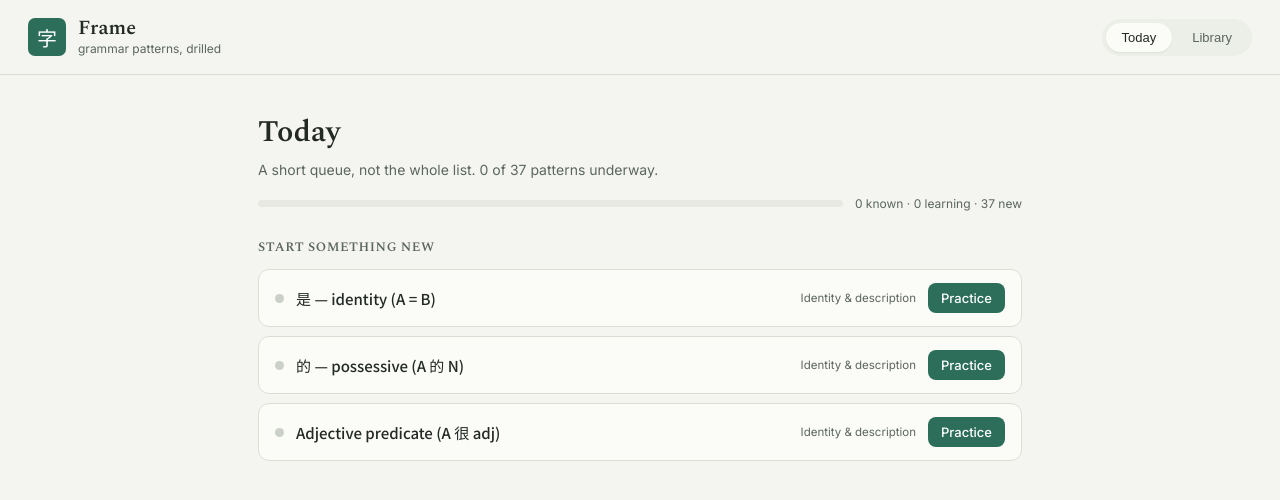
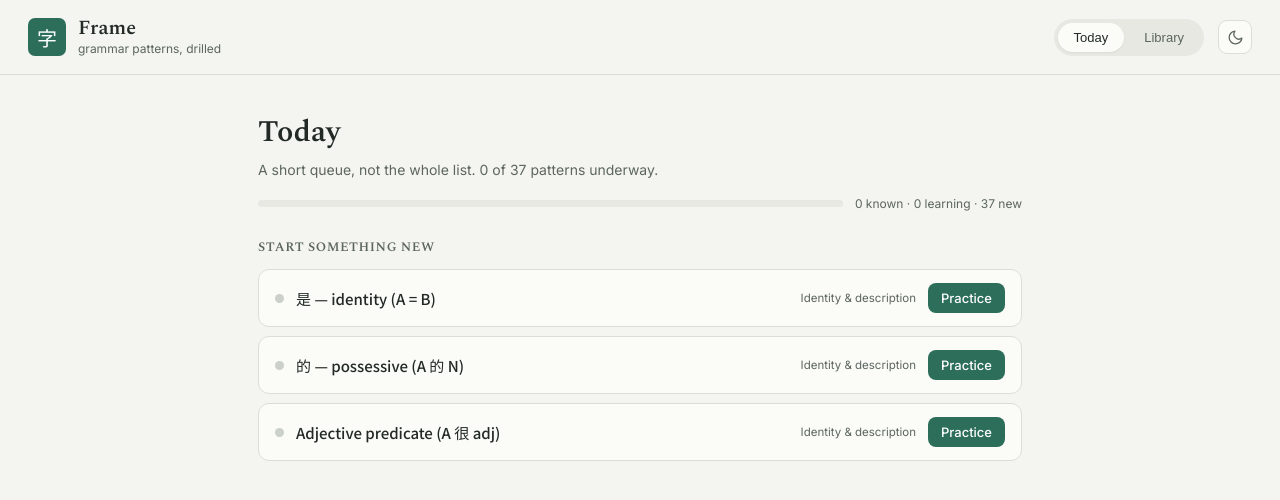
Before and after one commit to Despiix/Mandarin-Grammar, a React (Vite) app: page / in a window 1280 px wide. Shown: the top 500 px of the page. Built offline with nearby package versions, Linux system fonts and the light colour scheme.

Commit message:
Add dark/light mode toggle

```diff
--- a/index.html
+++ b/index.html
@@ -6,6 +6,15 @@
     <meta name="theme-color" content="#2C6E59" />
     <link rel="icon" type="image/svg+xml" href="./icon.svg" />
     <title>Frame</title>
+    <script>
+      (function () {
+        try {
+          var t = localStorage.getItem("frame.theme.v1");
+          if (!t) t = matchMedia("(prefers-color-scheme: dark)").matches ? "dark" : "light";
+          document.documentElement.setAttribute("data-theme", t);
+        } catch (e) {}
+      })();
+    </script>
   </head>
   <body>
     <div id="root"></div>
--- a/src/App.jsx
+++ b/src/App.jsx
@@ -62,6 +62,17 @@ function Frame({ pattern }) {
   );
 }
 function Dot({ state, pulse }) { return <span className={"dot " + state + (pulse ? " pulse" : "")} title={STATE_LABEL[state]} />; }
+function ThemeIcon({ dark }) {
+  return dark ? (
+    <svg viewBox="0 0 24 24" fill="none" stroke="currentColor" strokeWidth="1.8" strokeLinecap="round" strokeLinejoin="round">
+      <circle cx="12" cy="12" r="4" /><path d="M12 2v2M12 20v2M4.9 4.9l1.4 1.4M17.7 17.7l1.4 1.4M2 12h2M20 12h2M4.9 19.1l1.4-1.4M17.7 6.3l1.4-1.4" />
+    </svg>
+  ) : (
+    <svg viewBox="0 0 24 24" fill="none" stroke="currentColor" strokeWidth="1.8" strokeLinecap="round" strokeLinejoin="round">
+      <path d="M21 12.8A9 9 0 1 1 11.2 3a7 7 0 0 0 9.8 9.8z" />
+    </svg>
+  );
+}
 function Row({ s, onGo, i = 0, pulse }) {
   return (
     <div className="trow rise" style={{ animationDelay: i * 45 + "ms" }}>
@@ -75,6 +86,14 @@ function Row({ s, onGo, i = 0, pulse }) {
 
 export default function App() {
   const online = useOnline();
+  const [theme, setTheme] = useState(() => {
+    try { const t = localStorage.getItem("frame.theme.v1"); if (t) return t; } catch {}
+    return typeof matchMedia !== "undefined" && matchMedia("(prefers-color-scheme: dark)").matches ? "dark" : "light";
+  });
+  useEffect(() => {
+    document.documentElement.setAttribute("data-theme", theme);
+    try { localStorage.setItem("frame.theme.v1", theme); } catch {}
+  }, [theme]);
   const [structures, setStructures] = useState(() => {
     const saved = loadStates();
     return STRUCTURES.map((s) => ({ ...s, state: saved[s.id]?.state || "new", lastScore: saved[s.id]?.lastScore ?? null }));
@@ -182,12 +201,22 @@ export default function App() {
           <span className="seal">字</span>
           <div><div className="title">Frame</div><div className="sub">grammar patterns, drilled</div></div>
         </div>
+        <div className="barright">
           {view !== "practice" && (
             <nav className="tabs">
               <button className={tab === "today" ? "tab on" : "tab"} onClick={() => setTab("today")}>Today</button>
               <button className={tab === "library" ? "tab on" : "tab"} onClick={() => setTab("library")}>Library</button>
             </nav>
           )}
+          <button
+            className="themetog"
+            onClick={() => setTheme((t) => (t === "dark" ? "light" : "dark"))}
+            title={theme === "dark" ? "Switch to light mode" : "Switch to dark mode"}
+            aria-label="Toggle dark mode"
+          >
+            <ThemeIcon dark={theme === "dark"} />
+          </button>
+        </div>
       </header>
 
       {view === "home" && tab === "today" && (
--- a/src/styles.css
+++ b/src/styles.css
@@ -1,6 +1,11 @@
 @import url('https://fonts.googleapis.com/css2?family=Spectral:wght@400;500;600&family=Inter:wght@400;500;600&family=Noto+Sans+SC:wght@400;500&display=swap');
 
-:root{--paper:#F4F5F1;--card:#FBFBF8;--ink:#232A26;--soft:#5C665E;--jade:#2C6E59;--jade-d:#1E4F40;--gold:#A9803A;--red:#9E3B2E;--line:#DCDED6}
+:root{--paper:#F4F5F1;--card:#FBFBF8;--ink:#232A26;--soft:#5C665E;--jade:#2C6E59;--jade-d:#1E4F40;--gold:#A9803A;--red:#9E3B2E;--line:#DCDED6;--track:#E6E8E1;--field:#fff;--dotbg:#CBD0C8;--good-bg:#EAF1ED;--good-bd:#BFD8CC;--bad-bg:#F6ECE9;--bad-bd:#E2C6BE;--neu-bg:#F3F1EA;--neu-bd:#E0DACB}
+[data-theme="dark"]{--paper:#131715;--card:#1C211E;--ink:#E7E9E3;--soft:#9AA39B;--jade:#3E927A;--jade-d:#52AD90;--gold:#C99A57;--red:#CC6F5C;--line:#2D342F;--track:#272D29;--field:#171B18;--dotbg:#39403A;--good-bg:#18241E;--good-bd:#2C4A3C;--bad-bg:#261915;--bad-bd:#4A2E27;--neu-bg:#222017;--neu-bd:#3E3829}
+[data-theme="dark"] .tab.on{box-shadow:0 1px 2px rgba(0,0,0,.45)}
+html{color-scheme:light}
+[data-theme="dark"]{color-scheme:dark}
+body,.bar,.trow,.card,.ex,.note,.themetog,.answer,.tabs,.tab.on{transition:background-color .3s ease,color .3s ease,border-color .3s ease,box-shadow .3s ease}
 *{box-sizing:border-box;margin:0;padding:0}
 body{font-family:Inter,system-ui,sans-serif;color:var(--ink);background:var(--paper);-webkit-font-smoothing:antialiased}
 .root{min-height:100vh}
@@ -9,14 +14,18 @@ body{font-family:Inter,system-ui,sans-serif;color:var(--ink);background:var(--pa
 .seal{display:grid;place-items:center;width:38px;height:38px;background:var(--jade);color:#fff;font-family:'Noto Sans SC',serif;font-size:20px;border-radius:7px}
 .title{font-family:Spectral,serif;font-size:20px;font-weight:600;line-height:1}
 .sub{font-size:12px;color:var(--soft);margin-top:3px}
-.tabs{display:flex;gap:4px;background:#ECEEE8;padding:4px;border-radius:99px}
+.barright{display:flex;align-items:center;gap:14px}
+.themetog{display:grid;place-items:center;width:34px;height:34px;border:1px solid var(--line);background:var(--card);border-radius:9px;color:var(--soft);cursor:pointer;transition:color .15s ease,border-color .15s ease,transform .15s ease}
+.themetog:hover{color:var(--jade);border-color:var(--jade);transform:translateY(-1px)}
+.themetog svg{width:17px;height:17px}
+.tabs{display:flex;gap:4px;background:var(--track);padding:4px;border-radius:99px}
 .tab{font-size:13px;font-weight:500;padding:7px 16px;border:none;background:transparent;border-radius:99px;color:var(--soft);cursor:pointer}
 .tab.on{background:var(--card);color:var(--ink);box-shadow:0 1px 2px rgba(0,0,0,.06)}
 .wrap{max-width:820px;margin:0 auto;padding:34px 28px 80px}
 .lead h1{font-family:Spectral,serif;font-weight:600;font-size:30px;margin:0 0 6px}
 .lead>p{color:var(--soft);margin:0 0 8px;font-size:14px}
 .progwrap{display:flex;align-items:center;gap:12px;margin:18px 0 8px}
-.progbar{flex:1;height:7px;background:#E6E8E1;border-radius:99px;overflow:hidden}
+.progbar{flex:1;height:7px;background:var(--track);border-radius:99px;overflow:hidden}
 .progbar span{display:block;height:100%;background:var(--jade);border-radius:99px;transition:width .4s}
 .progtxt{font-size:12px;color:var(--soft);white-space:nowrap}
 .qsec{margin-top:26px}
@@ -26,7 +35,7 @@ body{font-family:Inter,system-ui,sans-serif;color:var(--ink);background:var(--pa
 .tname{font-family:'Noto Sans SC',Inter,sans-serif;font-size:15px;font-weight:500;flex:1}
 .tcat{font-size:11.5px;color:var(--soft);display:none}
 @media(min-width:560px){.tcat{display:inline}}
-.dot{width:9px;height:9px;border-radius:99px;flex:none;background:#CBD0C8}
+.dot{width:9px;height:9px;border-radius:99px;flex:none;background:var(--dotbg)}
 .dot.learning{background:var(--gold)}
 .dot.known{background:var(--jade)}
 .kicker{display:block;font-size:12px;letter-spacing:.06em;text-transform:uppercase;color:var(--gold);margin-bottom:10px}
@@ -36,7 +45,7 @@ body{font-family:Inter,system-ui,sans-serif;color:var(--ink);background:var(--pa
 .chev.open{transform:rotate(90deg)}
 .catname{font-family:Spectral,serif;font-size:15px;font-weight:600;flex:1;color:var(--ink)}
 .catprog{display:flex;align-items:center;gap:9px;font-size:12px;color:var(--soft)}
-.mini{width:54px;height:6px;background:#E6E8E1;border-radius:99px;overflow:hidden}
+.mini{width:54px;height:6px;background:var(--track);border-radius:99px;overflow:hidden}
 .mini span{display:block;height:100%;background:var(--jade);border-radius:99px}
 .grid{display:grid;grid-template-columns:1fr 1fr;gap:16px;padding:18px 0 6px}
 .card{background:var(--card);border:1px solid var(--line);border-radius:14px;padding:20px;display:flex;flex-direction:column;transition:transform .16s ease,box-shadow .16s ease}
@@ -62,10 +71,10 @@ body{font-family:Inter,system-ui,sans-serif;color:var(--ink);background:var(--pa
 .back{background:none;border:none;color:var(--soft);font-size:13px;cursor:pointer;padding:0;margin-bottom:22px}
 .back:hover{color:var(--ink)}
 .note{background:var(--card);border:1px solid var(--line);border-radius:10px;padding:16px;color:var(--soft);font-size:14px;line-height:1.5}
-.note code{background:#ECEEE8;padding:1px 6px;border-radius:5px;font-size:13px}
+.note code{background:var(--track);padding:1px 6px;border-radius:5px;font-size:13px}
 .ex{background:var(--card);border:1px solid var(--line);border-radius:14px;padding:24px;margin-top:8px}
 .exhead{display:flex;justify-content:space-between;align-items:center;margin-bottom:11px}
-.exprog{height:6px;background:#E6E8E1;border-radius:99px;overflow:hidden;margin:0 0 18px}
+.exprog{height:6px;background:var(--track);border-radius:99px;overflow:hidden;margin:0 0 18px}
 .exprog>span{display:block;height:100%;width:0;background:var(--jade);border-radius:99px;transition:width .45s cubic-bezier(.4,0,.2,1)}
 .exprog.done>span{background:linear-gradient(90deg,var(--jade),var(--gold),var(--jade));background-size:220% 100%;animation:shimmer 1.3s ease}
 .extype{font-size:12px;letter-spacing:.06em;text-transform:uppercase;color:var(--jade)}
@@ -74,13 +83,13 @@ body{font-family:Inter,system-ui,sans-serif;color:var(--ink);background:var(--pa
 .pyline{font-size:14px;color:var(--soft);margin:0 0 14px}
 .pylink{background:none;border:none;color:var(--gold);font-size:12.5px;cursor:pointer;padding:0;margin:0 0 14px;text-decoration:underline}
 .hint{font-size:13px;color:var(--gold);margin:0 0 16px}
-.answer{width:100%;font-family:'Noto Sans SC',Inter,sans-serif;font-size:17px;border:1px solid var(--line);border-radius:9px;padding:12px;background:#fff;color:var(--ink);resize:vertical;margin-bottom:14px}
+.answer{width:100%;font-family:'Noto Sans SC',Inter,sans-serif;font-size:17px;border:1px solid var(--line);border-radius:9px;padding:12px;background:var(--field);color:var(--ink);resize:vertical;margin-bottom:14px}
 .answer:focus{outline:2px solid var(--jade);border-color:var(--jade)}
 .fb{border-radius:10px;padding:16px;margin-top:4px}
 .fb p{margin:6px 0;font-size:14.5px;line-height:1.55}
-.fb.good{background:#EAF1ED;border:1px solid #BFD8CC}
-.fb.bad{background:#F6ECE9;border:1px solid #E2C6BE}
-.fb.neutral{background:#F3F1EA;border:1px solid #E0DACB}
+.fb.good{background:var(--good-bg);border:1px solid var(--good-bd)}
+.fb.bad{background:var(--bad-bg);border:1px solid var(--bad-bd)}
+.fb.neutral{background:var(--neu-bg);border:1px solid var(--neu-bd)}
 .verdict{font-family:Spectral,serif;font-weight:600;font-size:16px}
 .fb.good .verdict{color:var(--jade-d)}
 .fb.bad .verdict{color:var(--red)}
```
Lines whose indentation alone changed are shown as unchanged.
